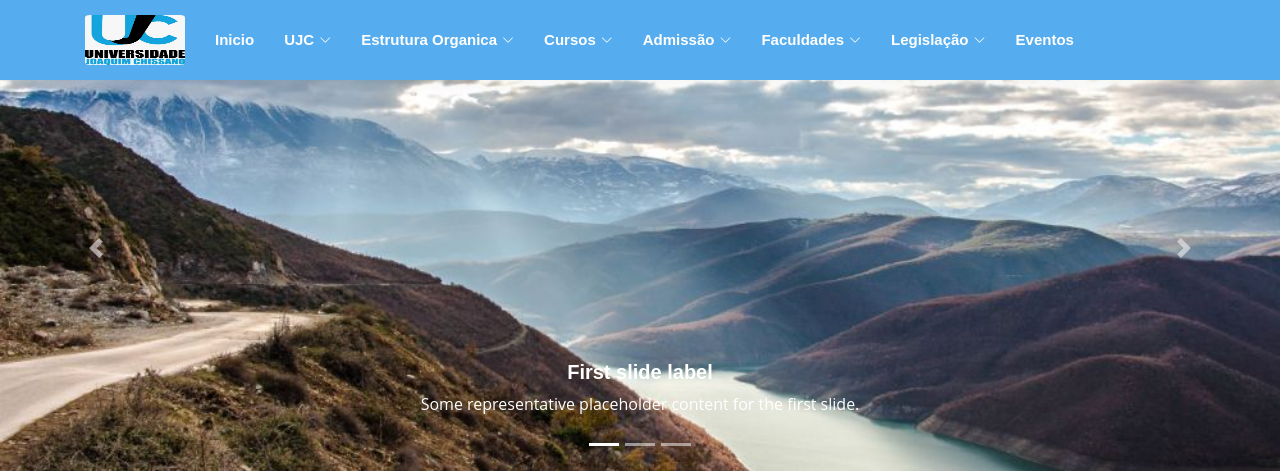
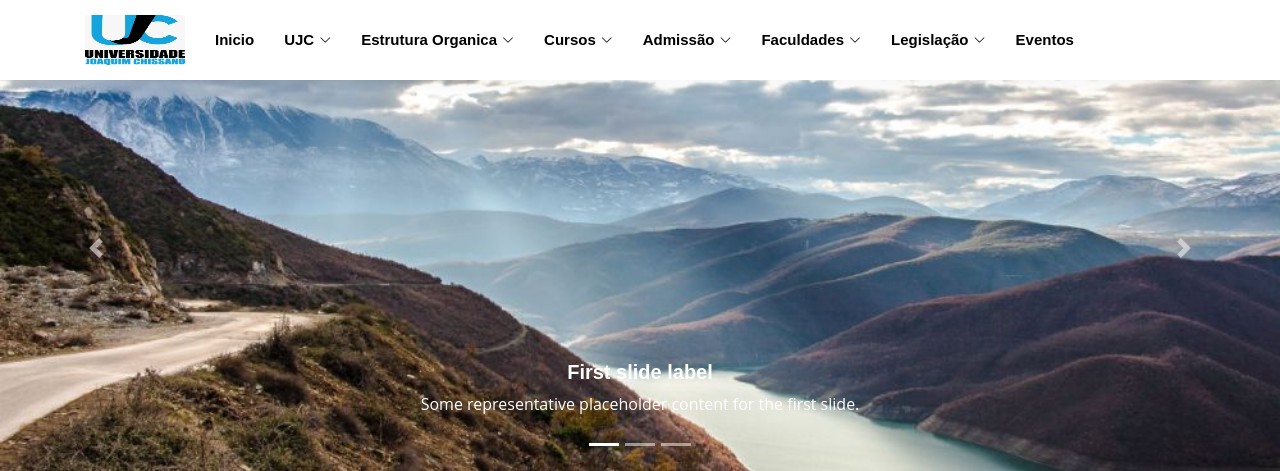
Before and after one commit to Carlos-Tembe/ujc, a PHP site: page / in a window 1280 px wide. Shown: the top 471 px of the page. Run offline with PHP 8.4, Linux system fonts and the light colour scheme.

Commit message:
atualizacoes

```diff
--- a/css/style.css
+++ b/css/style.css
@@ -311,7 +311,7 @@ ft:hover{
   font-family: "Poppins", sans-serif;
   font-size: 15px;
   font-weight: 500;
-  color: white;
+  color: black;
   white-space: nowrap;
   transition: 0.3s;
 }
@@ -324,7 +324,7 @@ ft:hover{
 
 .navbar a:hover, .navbar .active, .navbar li:hover > a {
   /*color: #5fcf80;*/
-  color: black;
+  color: #55ACEE;
 }
 
 .navbar .dropdown ul {
@@ -337,7 +337,7 @@ ft:hover{
   z-index: 99;
   opacity: 0;
   visibility: hidden;
-  background:rgb(68, 61, 61);
+  background:#55ACEE;
   box-shadow: 0px 0px 30px rgba(127, 137, 161, 0.25);
   transition: 0.3s;
   border-radius: 4px;
@@ -359,8 +359,8 @@ ft:hover{
 }
 
 .navbar .dropdown ul a:hover, .navbar .dropdown ul .active:hover, .navbar .dropdown ul li:hover > a {
-  /*color: #5fcf80;*/
-  color:#55ACEE;
+  color: whitesmoke;
+  /* color:#55ACEE; */
 }
 
 .navbar .dropdown:hover > ul {
--- a/index.html
+++ b/index.html
@@ -23,7 +23,7 @@
    <!-- javascript -->
 
 <!-- ======= CABECALHO ======= -->
-<header id="header" class="fixed-top" style="background-color: #55ACEE;">
+<header id="header" class="fixed-top">
   <div class="container d-flex align-items-center">
     <a href="index.html" ><img class="logo" src="img/logo.jpeg" alt="" ></a>
     <nav id="navbar" class="navbar order-last order-lg-0">
--- a/paginas/cursos/curta-duracao.html
+++ b/paginas/cursos/curta-duracao.html
@@ -21,7 +21,7 @@
     <!-- javascript -->
 
  <!-- ======= CABECALHO ======= -->
- <header id="header" class="fixed-top" style="background-color: #55ACEE;">
+ <header id="header" class="fixed-top">
    <div class="container d-flex align-items-center">
      <a href="index.html" ><img class="logo" src="../../img/logo.jpeg" alt="" ></a>
      <nav id="navbar" class="navbar order-last order-lg-0">
--- a/paginas/cursos/licenciatura.html
+++ b/paginas/cursos/licenciatura.html
@@ -22,7 +22,7 @@
    <!-- javascript -->
 
 <!-- ======= CABECALHO ======= -->
-<header id="header" class="fixed-top" style="background-color: #55ACEE;">
+<header id="header" class="fixed-top">
   <div class="container d-flex align-items-center">
     <a href="index.html" ><img class="logo" src="../../img/logo.jpeg" alt="" ></a>
     <nav id="navbar" class="navbar order-last order-lg-0">
--- a/paginas/cursos/mestrado.html
+++ b/paginas/cursos/mestrado.html
@@ -21,7 +21,7 @@
     <!-- javascript -->
 
  <!-- ======= CABECALHO ======= -->
- <header id="header" class="fixed-top" style="background-color: #55ACEE;">
+ <header id="header" class="fixed-top">
    <div class="container d-flex align-items-center">
      <a href="index.html" ><img class="logo" src="../../img/logo.jpeg" alt="" ></a>
      <nav id="navbar" class="navbar order-last order-lg-0">
```
Also changed, not shown: css/estilo.css (deleted).
